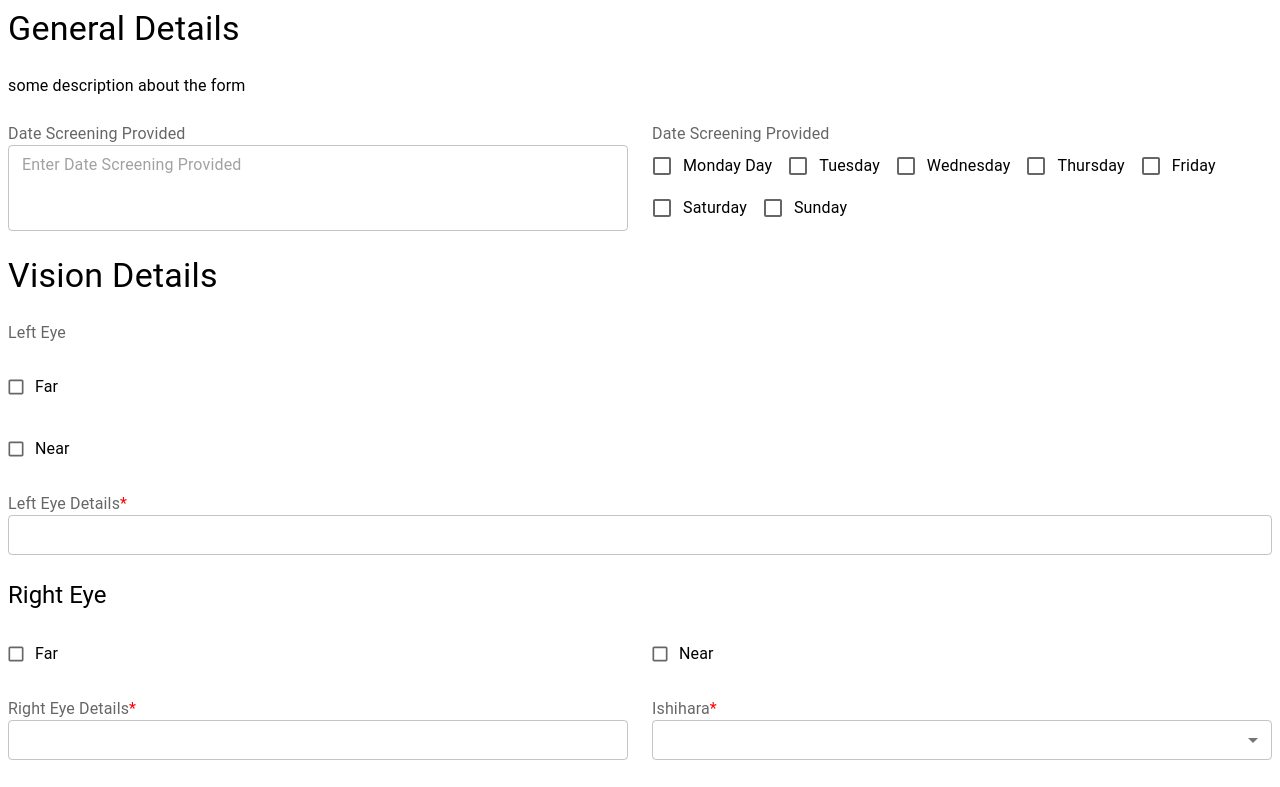
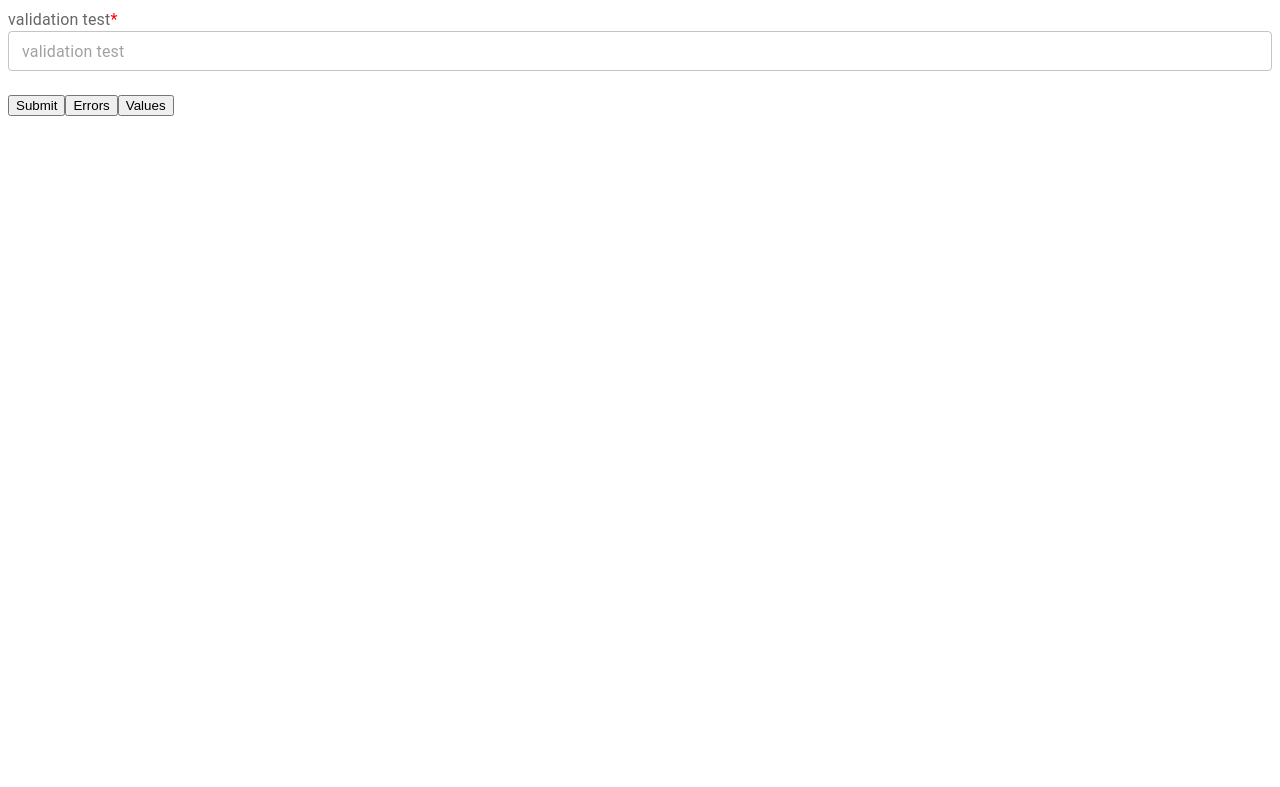
Before and after one commit to AmshenShanu07/form-sculpt, a React (Vite) app in the folder packages/form-sculpt/: page / in a window 1280 px wide. Shown: the top 787 px of the page. Built offline with nearby package versions, Linux system fonts and the light colour scheme.

Commit message:
testing custom error messages

```diff
--- a/packages/form-sculpt/src/App.tsx
+++ b/packages/form-sculpt/src/App.tsx
@@ -1,17 +1,19 @@
+import { LocaleObject } from 'yup';
+import React from 'react';
 import Form from './Components/Form';
-import { sampleJsonField } from './sampleData';
-// import { ButtonTemplateProps } from './Context/PropContext/type';
+import { validationSchema } from './sampleData';
+import { ButtonTemplateProps } from './Context/PropContext/type';
 
-// const ButtonTemplate: React.FC<ButtonTemplateProps> = ({ errors, values }) => {
+const ButtonTemplate: React.FC<ButtonTemplateProps> = ({ errors, values }) => {
 
-//   return (
-//     <React.Fragment>
-//       <button type='submit'>Submit</button>
-//       <button onClick={() => console.log(errors)}>Errors</button>
-//       <button onClick={() => console.log(values)}>Values</button>
-//     </React.Fragment>
-//   );
-// };
+  return (
+    <React.Fragment>
+      <button type='submit'>Submit</button>
+      <button onClick={() => console.log(errors)}>Errors</button>
+      <button onClick={() => console.log(values)}>Values</button>
+    </React.Fragment>
+  );
+};
 
 const App = () => {
   const uploadFile = async (file: File) => {
@@ -19,9 +21,37 @@ const App = () => {
     return url;
   };
 
+  const validationSampleFuntion = (data:any) => {
+    console.log(data);
+    return { key: 'some_key', values: { ...data }, type:'email' };
+  };
+
+  const validationMsgs:LocaleObject = {
+    mixed:{
+      required: validationSampleFuntion,
+      notType: validationSampleFuntion,
+
+    },
+    string: {
+      email: validationSampleFuntion,
+    },
+    number: {
+      integer: validationSampleFuntion,
+    }
+
+  };
+
   return (
     <div>
-      <Form schema={sampleJsonField} onSubmit={(d) => console.log(d)} onFileUpload={uploadFile} />
+      <Form
+        schema={validationSchema}
+        globalValidationMessages={validationMsgs}
+        onSubmit={(d) => console.log(d)}
+        onFileUpload={uploadFile}
+        templates={{
+          ButtonTemplates:ButtonTemplate
+        }}
+      />
     </div>
   );
 };
--- a/packages/form-sculpt/src/Components/Fields/textField.tsx
+++ b/packages/form-sculpt/src/Components/Fields/textField.tsx
@@ -58,7 +58,7 @@ const FormTextField = (props: InputFieldProps) => {
                 }}
                 helperText={
                   error[data.key] || ''
-                    ? (error[data.key]?.message as string).replace(data.key, data.fieldLabel.label)
+                    ? (error[data.key]?.message?.toString() as string).replace(data.key, data.fieldLabel.label)
                     : ''
                 }
               />
--- a/packages/form-sculpt/src/sampleData.ts
+++ b/packages/form-sculpt/src/sampleData.ts
@@ -1332,3 +1332,20 @@ export const ccJson: SchemaType[] = [
     key: 'DragyourfilehereorBrowse',
   },
 ];
+
+export const validationSchema: SchemaType[] = [
+  {
+    fieldLabel: {
+      description: 'Validation test',
+      label: 'validation test',
+      placeholderText: 'validation test'
+    },
+    fieldType: 'textField',
+    fieldWidth:1,
+    isRequired:true,
+    key:'testName',
+    validation: {
+      validation:'email'
+    }
+  }
+];
--- a/packages/form-sculpt/src/utils/getValidationCriteria.ts
+++ b/packages/form-sculpt/src/utils/getValidationCriteria.ts
@@ -114,7 +114,7 @@ const getValidationCriteria = (data: SchemaType): yup.AnyObject => {
 
       if (max) yupObj = yupObj['max'](max, `This field must have fewer than ${max} characters.`);
     } else if (validation?.validation && validation.validation === 'email') {
-      yupObj = yupObj['string']()['email']('This field should be a valid email');
+      yupObj = yupObj['string']()['email']();
     } else if (validation?.validation && validation.validation === 'url') {
       yupObj = yupObj['string']()['url']();
     } else {
```
